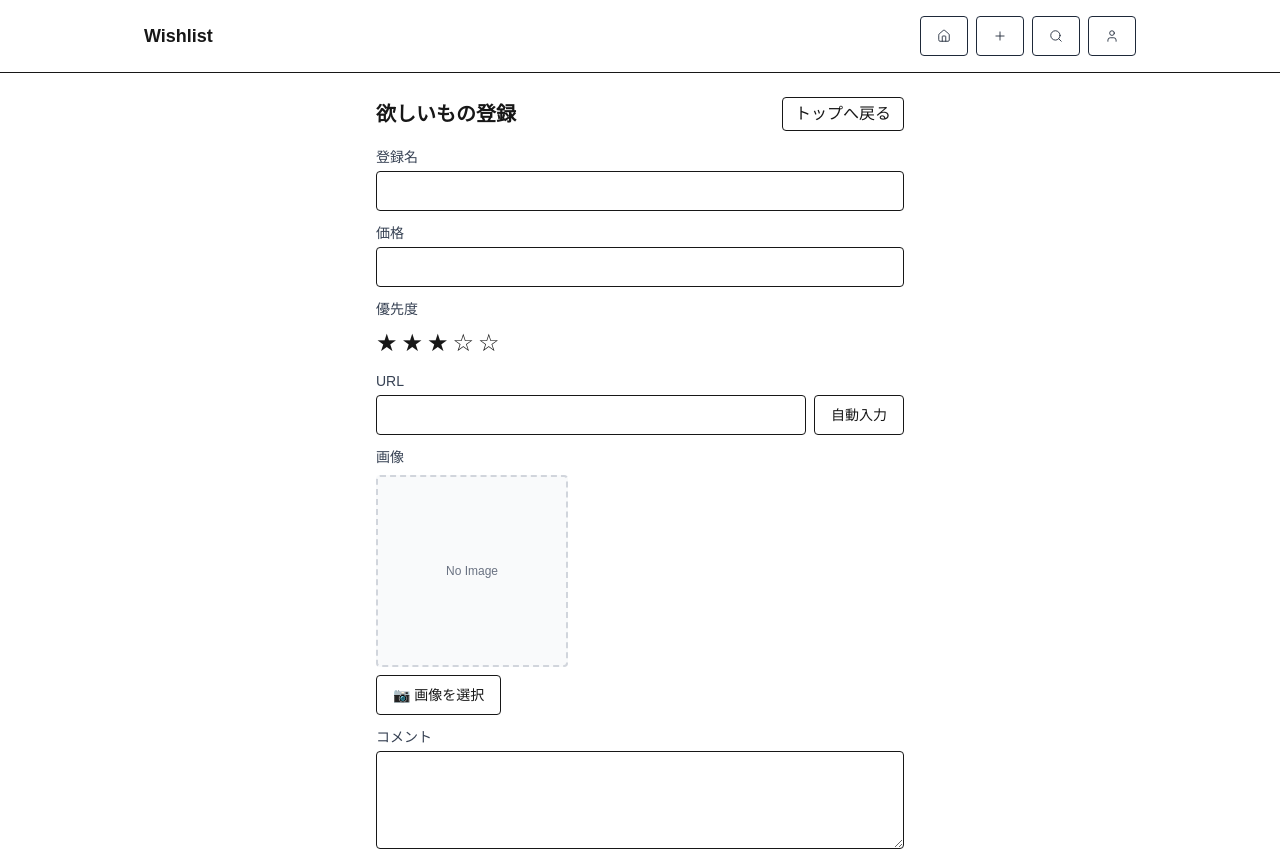
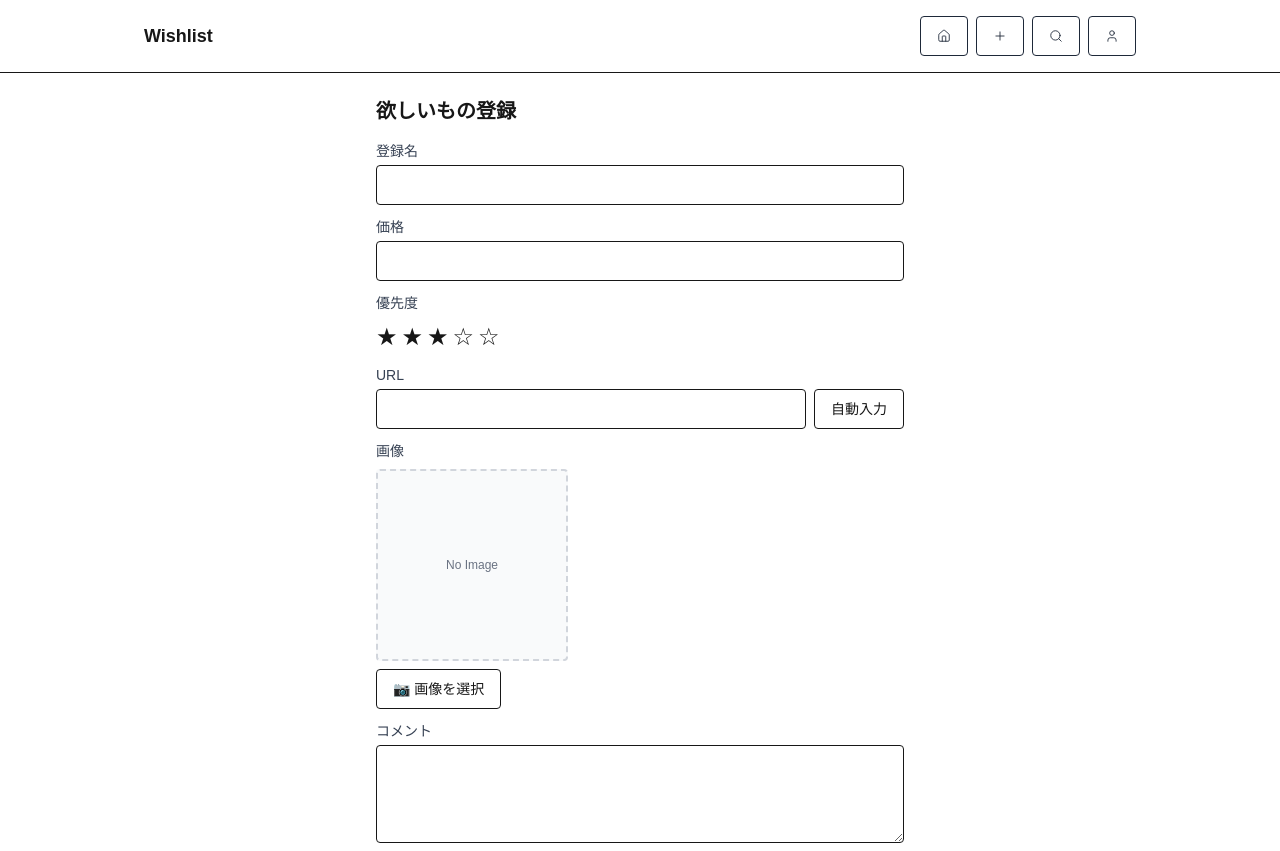
Before and after one commit to Hiromu-shink/wishlist-app, a Next.js app: page /new in a window 1280 px wide. Shown: the top 851 px of the page. Built offline with nearby package versions, Linux system fonts and the light colour scheme.

Commit message:
fix : retern bottan

```diff
--- a/src/app/item/[id]/page.tsx
+++ b/src/app/item/[id]/page.tsx
@@ -268,15 +268,7 @@ export default function ItemDetailPage() {
       )}
       {!editing ? (
         <div className="space-y-4">
-          <div className="flex flex-wrap items-start gap-2">
-            <h1 className="flex-1 text-2xl font-semibold break-words">{item.name}</h1>
-            <button
-              onClick={() => router.back()}
-              className={`${buttonWhite} flex-shrink-0 min-w-[120px]`}
-            >
-              戻る
-            </button>
-          </div>
+          <h1 className="text-2xl font-semibold break-words">{item.name}</h1>
 
           {item.image_url && (
             <div className="w-full h-64 bg-gray-100 rounded overflow-hidden">
--- a/src/app/new/page.tsx
+++ b/src/app/new/page.tsx
@@ -158,12 +158,7 @@ export default function NewPage() {
 
   return (
     <div className="mx-auto max-w-xl p-6">
-      <div className="flex items-center justify-between mb-4">
-        <h1 className="text-xl font-semibold">欲しいもの登録</h1>
-        <button type="button" onClick={() => router.push('/')} className="px-3 py-1 border rounded focus:outline-none focus:ring-2 focus:ring-offset-2 focus:ring-black">
-          トップへ戻る
-        </button>
-      </div>
+      <h1 className="text-xl font-semibold mb-4">欲しいもの登録</h1>
       <form className="space-y-5 text-sm" onSubmit={onSubmit}>
         <div className="space-y-3">
           <div>
```
